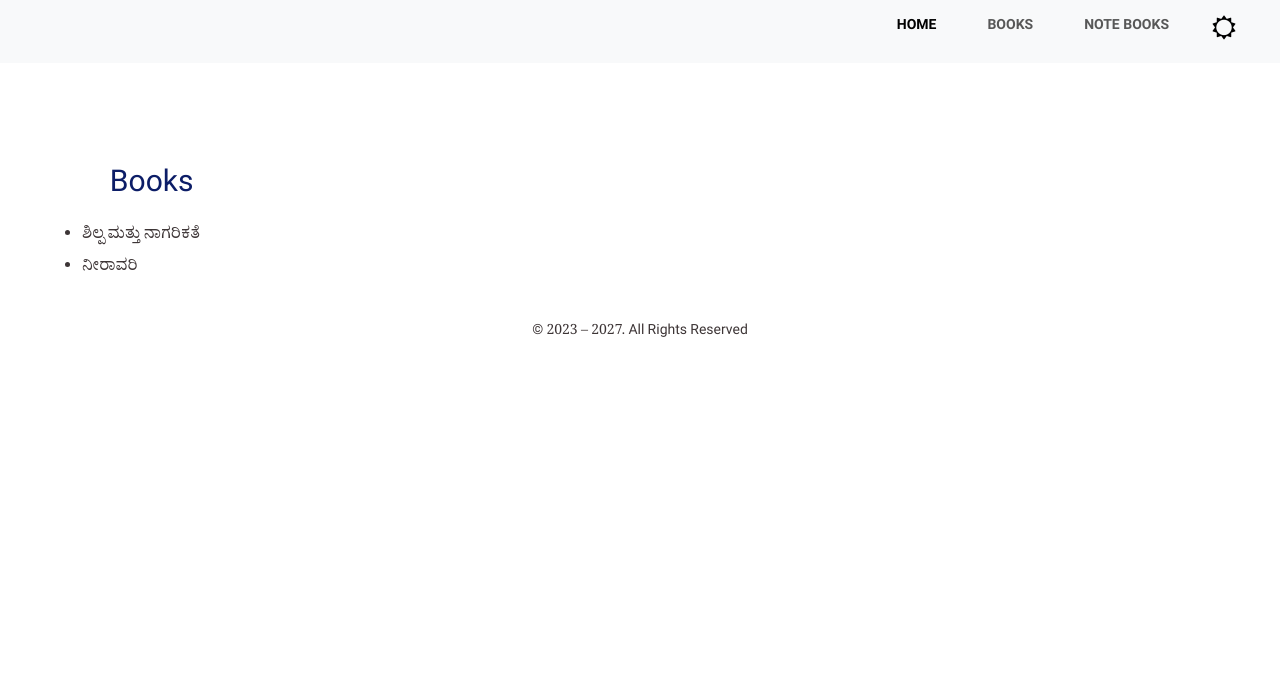
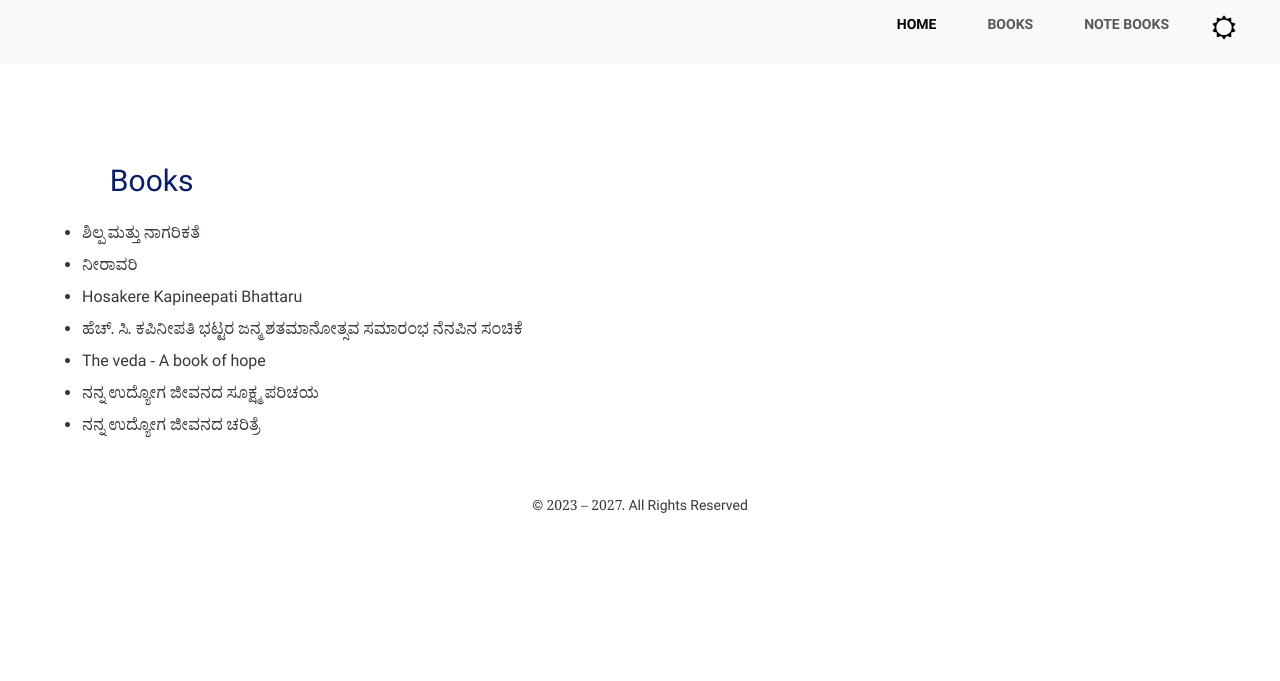
Before and after one commit to SrirangaDigital/hckbhatta, a PHP site: page /books.php in a window 1280 px wide. Shown: the top 681 px of the page. Run offline with PHP 8.4, Linux system fonts and the light colour scheme.

Commit message:
books moved from notebook to book

```diff
--- a/books.php
+++ b/books.php
@@ -9,7 +9,12 @@
 				<ul style="list-style-type:disc;" class="gapAboveSmall">
 
 					<li><a href="<?php echo $base_url; ?>php/toc.php?vol=022&part=01"> ಶಿಲ್ಪ ಮತ್ತು ನಾಗರಿಕತೆ </a></li><br />
-					<li><a href="<?php echo $base_url; ?>php/toc.php?vol=030&part=01">ನೀರಾವರಿ</a></li>
+					<li><a href="<?php echo $base_url; ?>php/toc.php?vol=030&part=01">ನೀರಾವರಿ</a></li><br />
+					<li> <a href="<?php echo $base_url; ?>php/toc.php?vol=019&part=01">Hosakere Kapineepati Bhattaru </a></li> <br />
+					<li> <a href="<?php echo $base_url; ?>php/toc.php?vol=020&part=01">ಹೆಚ್. ಸಿ. ಕಪಿನೀಪತಿ ಭಟ್ಟರ ಜನ್ಮ ಶತಮಾನೋತ್ಸವ ಸಮಾರಂಭ ನೆನಪಿನ ಸಂಚಿಕೆ</a></li> <br />
+					<li> <a href="<?php echo $base_url; ?>php/toc.php?vol=021&part=01">The veda - A book of hope </a></li> <br />
+					<li> <a href="<?php echo $base_url; ?>php/toc.php?vol=023&part=01">ನನ್ನ ಉದ್ಯೋಗ ಜೀವನದ ಸೂಕ್ಷ್ಮ ಪರಿಚಯ </a></li> <br />
+					<li> <a href="<?php echo $base_url; ?>php/toc.php?vol=029&part=01">ನನ್ನ ಉದ್ಯೋಗ ಜೀವನದ ಚರಿತ್ರೆ </a></li> <br />
 				</ul>
 
 		</div>
```
Also changed, not shown: notebooks.php (+5 -5 lines).
